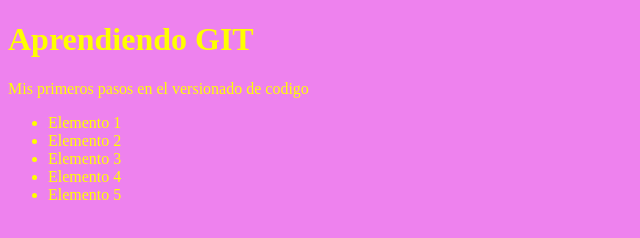
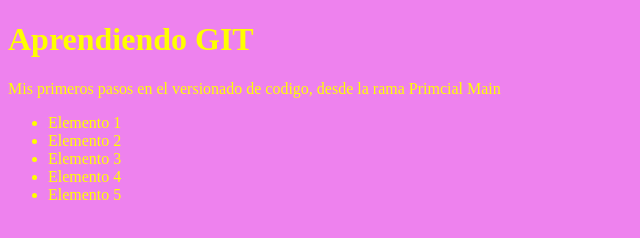
Before and after one commit to KarenLC23/primer-repositorio, a plain HTML site: page index.html in a window 1280 px wide. Shown: the whole page, without its empty margins (0-640 px from the left). Drawn offline with Linux system fonts and the light colour scheme.

```diff
--- a/index.html
+++ b/index.html
@@ -9,7 +9,7 @@
 </head>
 <body>
     <h1>Aprendiendo GIT</h1>
-    <p>Mis primeros pasos en el versionado de codigo</p>
+    <p>Mis primeros pasos en el versionado de codigo, desde la rama Primcial Main</p>
 
     <ul>
         <li>Elemento 1</li>
```
